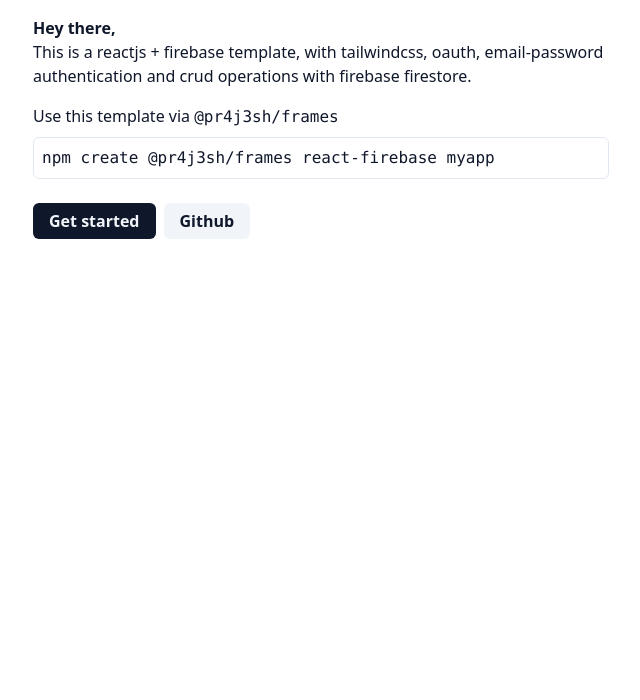
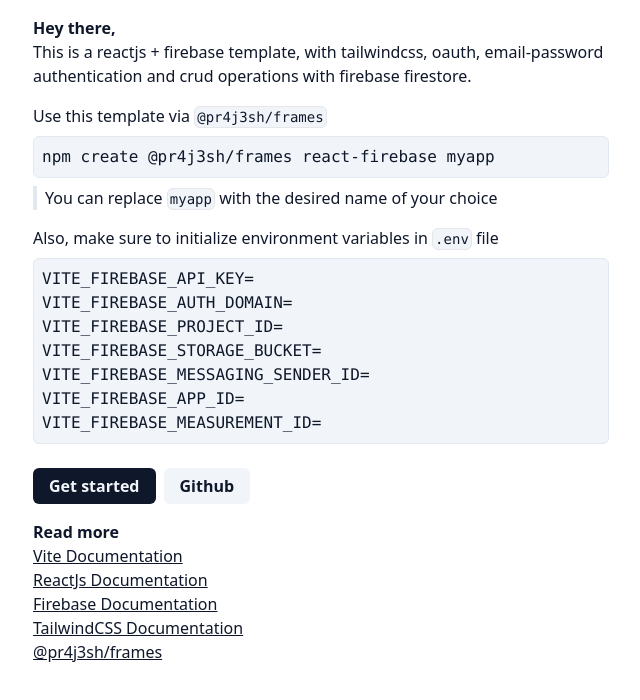
Before and after one commit to pr4j3sh/react-firebase, a React (Vite) app: page / in a window 1280 px wide. Shown: the top 700 px of the page, without its empty margins (319-959 px from the left). Built offline with nearby package versions, Linux system fonts and the light colour scheme.

Commit message:
added firebase config

```diff
--- a/package.json
+++ b/package.json
@@ -10,6 +10,7 @@
     "preview": "vite preview"
   },
   "dependencies": {
+    "firebase": "^11.0.1",
     "react": "^18.3.1",
     "react-dom": "^18.3.1",
     "react-router-dom": "^6.27.0"
--- a/src/index.css
+++ b/src/index.css
@@ -38,7 +38,7 @@
 }
 
 pre {
-  @apply border border-slate-200 p-2 rounded-md my-2;
+  @apply border border-slate-200 p-2 rounded-md my-2 bg-slate-100;
 }
 
 form {
@@ -48,3 +48,15 @@
 input {
   @apply border border-slate-200 px-2 py-1 rounded-md focus:outline-slate-400 w-full;
 }
+
+blockquote {
+  @apply border-l-slate-200 border-l-4 pl-2;
+}
+
+code {
+  @apply text-sm p-0.5 border rounded-md bg-slate-100;
+}
+
+a {
+  @apply underline;
+}
--- a/src/lib/firebase.js
+++ b/src/lib/firebase.js
@@ -0,0 +1,19 @@
+import { initializeApp } from "firebase/app";
+import { getFirestore } from "firebase/firestore";
+import { getAnalytics } from "firebase/analytics";
+
+const firebaseConfig = {
+  apiKey: import.meta.env.VITE_FIREBASE_API_KEY,
+  authDomain: import.meta.env.VITE_FIREBASE_AUTH_DOMAIN,
+  projectId: import.meta.env.VITE_FIREBASE_PROJECT_ID,
+  storageBucket: import.meta.env.VITE_FIREBASE_STORAGE_BUCKET,
+  messagingSenderId: import.meta.env.VITE_FIREBASE_MESSAGING_SENDER_ID,
+  appId: import.meta.env.VITE_FIREBASE_APP_ID,
+  measurementId: import.meta.env.VITE_FIREBASE_MEASUREMENT_ID,
+};
+
+const app = initializeApp(firebaseConfig);
+const db = getFirestore(app);
+const analytics = getAnalytics(app);
+
+export { db, analytics };
--- /dev/null
+++ b/src/lib/utils.js
@@ -0,0 +1,4 @@
+export const initialState = {
+  email: "",
+  password: "",
+};
--- a/src/pages/Home.jsx
+++ b/src/pages/Home.jsx
@@ -16,15 +16,73 @@
           Use this template via <code>@pr4j3sh/frames</code>
         </p>
         <pre>npm create @pr4j3sh/frames react-firebase myapp</pre>
+        <blockquote>
+          You can replace <code>myapp</code> with the desired name of your
+          choice
+        </blockquote>
+      </article>
+      <article>
+        <p>
+          Also, make sure to initialize environment variables in{" "}
+          <code>.env</code> file
+        </p>
+        <pre>
+          VITE_FIREBASE_API_KEY=
+          <br />
+          VITE_FIREBASE_AUTH_DOMAIN=
+          <br />
+          VITE_FIREBASE_PROJECT_ID=
+          <br />
+          VITE_FIREBASE_STORAGE_BUCKET=
+          <br />
+          VITE_FIREBASE_MESSAGING_SENDER_ID=
+          <br />
+          VITE_FIREBASE_APP_ID=
+          <br />
+          VITE_FIREBASE_MEASUREMENT_ID=
+        </pre>
       </article>
       <div className="flex gap-2">
         <Link to="/auth">
           <button>Get started</button>
         </Link>
-        <a href="" target="_blank">
+        <a href="https://github.com/pr4j3sh/react-firebase" target="_blank">
           <button className="secondary">Github</button>
         </a>
       </div>
+      <section>
+        <p className="font-bold">Read more</p>
+        <ul>
+          <li>
+            <a href="https://vite.dev/guide/" target="_blank">
+              Vite Documentation
+            </a>
+          </li>
+          <li>
+            <a href="https://react.dev/" target="_blank">
+              ReactJs Documentation
+            </a>
+          </li>
+          <li>
+            <a href="https://firebase.google.com/docs/build" target="_blank">
+              Firebase Documentation
+            </a>
+          </li>
+          <li>
+            <a
+              href="https://tailwindcss.com/docs/utility-first"
+              target="_blank"
+            >
+              TailwindCSS Documentation
+            </a>
+          </li>
+          <li>
+            <a href="https://github.com/pr4j3sh/frames/" target="_blank">
+              @pr4j3sh/frames
+            </a>
+          </li>
+        </ul>
+      </section>
     </section>
   );
 }
--- a/src/pages/Signin.jsx
+++ b/src/pages/Signin.jsx
@@ -1,23 +1,50 @@
+import { useState } from "react";
+import { Link } from "react-router-dom";
+import { initialState } from "../lib/utils";
+
 export default function Signin() {
+  const [formData, setFormData] = useState(initialState);
+  function handleChange(e) {
+    setFormData({ ...formData, [e.target.name]: e.target.value });
+  }
+
+  function handleSubmit(e) {
+    e.preventDefault();
+    console.log(formData);
+  }
   return (
     <section className="flex flex-col items-center gap-4">
-      <p>Sign In to your account.</p>
-
-      <form>
+      <section className="w-full md:w-1/2">
+        <p className=" font-bold">Sign In to your account.</p>
+      </section>
+      <section className="w-full md:w-1/2 flex flex-col gap-2">
+        <button>Continue with Google</button>
+        <button>Continue with Github</button>
+      </section>
+      <hr className="w-full md:w-1/2" />
+      <form method="post" onSubmit={handleSubmit}>
         <input
           type="text"
           name="email"
           placeholder="email@example.com"
-          value={""}
+          value={formData.email}
+          onChange={handleChange}
         />
         <input
           type="password"
           name="password"
           placeholder="your password"
-          value={""}
+          value={formData.password}
+          onChange={handleChange}
         />
         <button type="submit">Sign In</button>
       </form>
+      <section className="w-full md:w-1/2">
+        <p>
+          Do not have an account? <Link to="/auth/signup">Sign Up</Link>{" "}
+        </p>
+        <Link to="/">Go to home</Link>
+      </section>
     </section>
   );
 }
--- a/src/pages/Signup.jsx
+++ b/src/pages/Signup.jsx
@@ -1,7 +1,50 @@
+import { useState } from "react";
+import { Link } from "react-router-dom";
+import { initialState } from "../lib/utils";
+
 export default function Signup() {
+  const [formData, setFormData] = useState(initialState);
+  function handleChange(e) {
+    setFormData({ ...formData, [e.target.name]: e.target.value });
+  }
+
+  function handleSubmit(e) {
+    e.preventDefault();
+    console.log(formData);
+  }
   return (
-    <>
-      <h1>Signup</h1>
-    </>
+    <section className="flex flex-col items-center gap-4">
+      <section className="w-full md:w-1/2">
+        <p className=" font-bold">Create a new account.</p>
+      </section>
+      <section className="w-full md:w-1/2 flex flex-col gap-2">
+        <button>Continue with Google</button>
+        <button>Continue with Github</button>
+      </section>
+      <hr className="w-full md:w-1/2" />
+      <form method="post" onSubmit={handleSubmit}>
+        <input
+          type="text"
+          name="email"
+          placeholder="email@example.com"
+          value={formData.email}
+          onChange={handleChange}
+        />
+        <input
+          type="password"
+          name="password"
+          placeholder="your password"
+          value={formData.password}
+          onChange={handleChange}
+        />
+        <button type="submit">Sign Up</button>
+      </form>
+      <section className="w-full md:w-1/2">
+        <p>
+          Already have an account? <Link to="/auth">Sign In</Link>{" "}
+        </p>
+        <Link to="/">Go to home</Link>
+      </section>
+    </section>
   );
 }
--- a/src/pages/dashboard.jsx
+++ b/src/pages/dashboard.jsx
@@ -1,8 +1,8 @@
 export default function Dashboard() {
   return (
-    <>
-      <h1>Dashboard</h1>
-      <button>Click</button>
-    </>
+    <section className="container">
+      <p className="font-bold">Hey user@email.com,</p>
+      <p>Welcome to your Dashboard. Create, edit, delete posts.</p>
+    </section>
   );
 }
```
Also changed, not shown: 2 other files (tests, documents, lock files or other folders).
